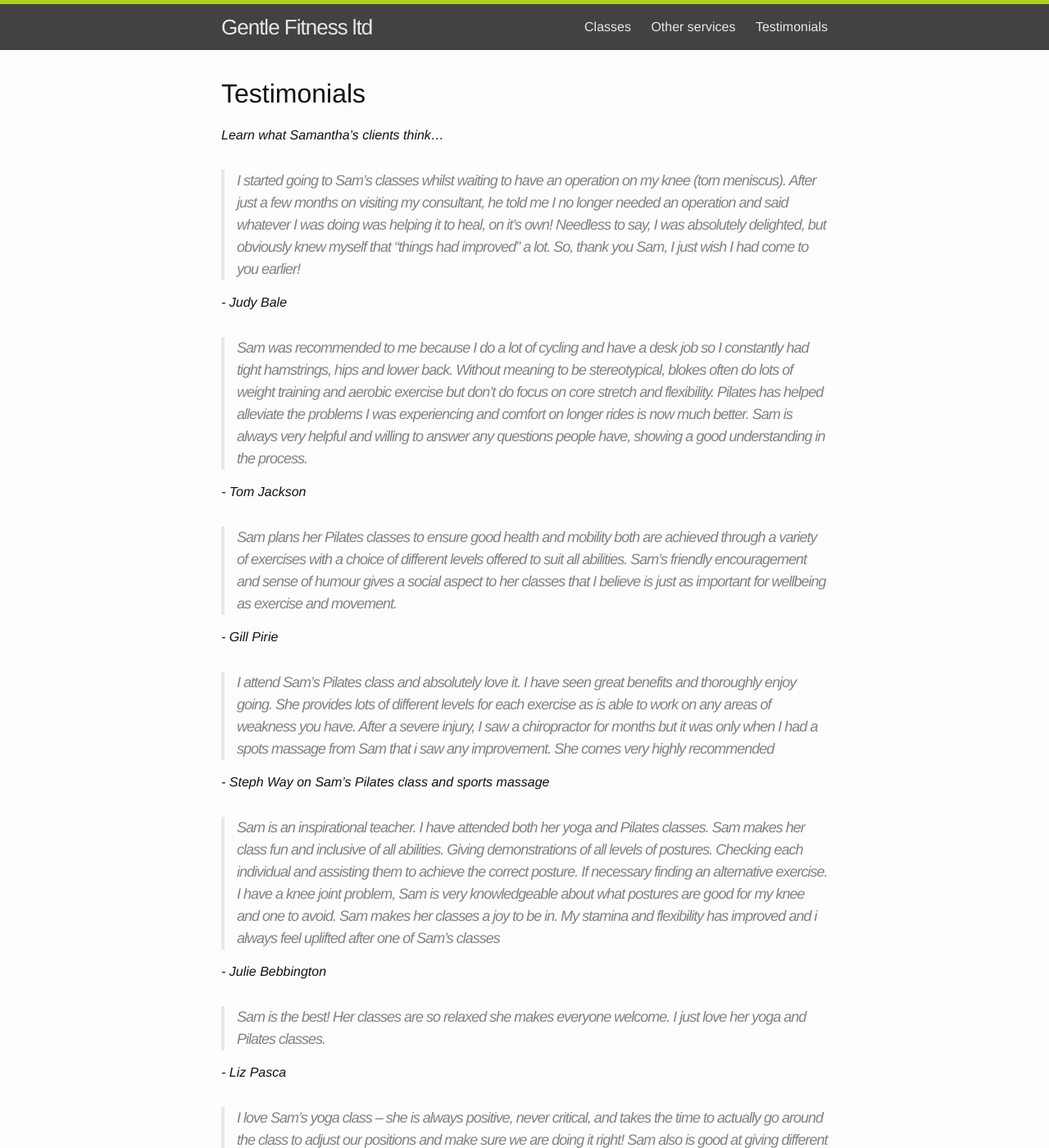
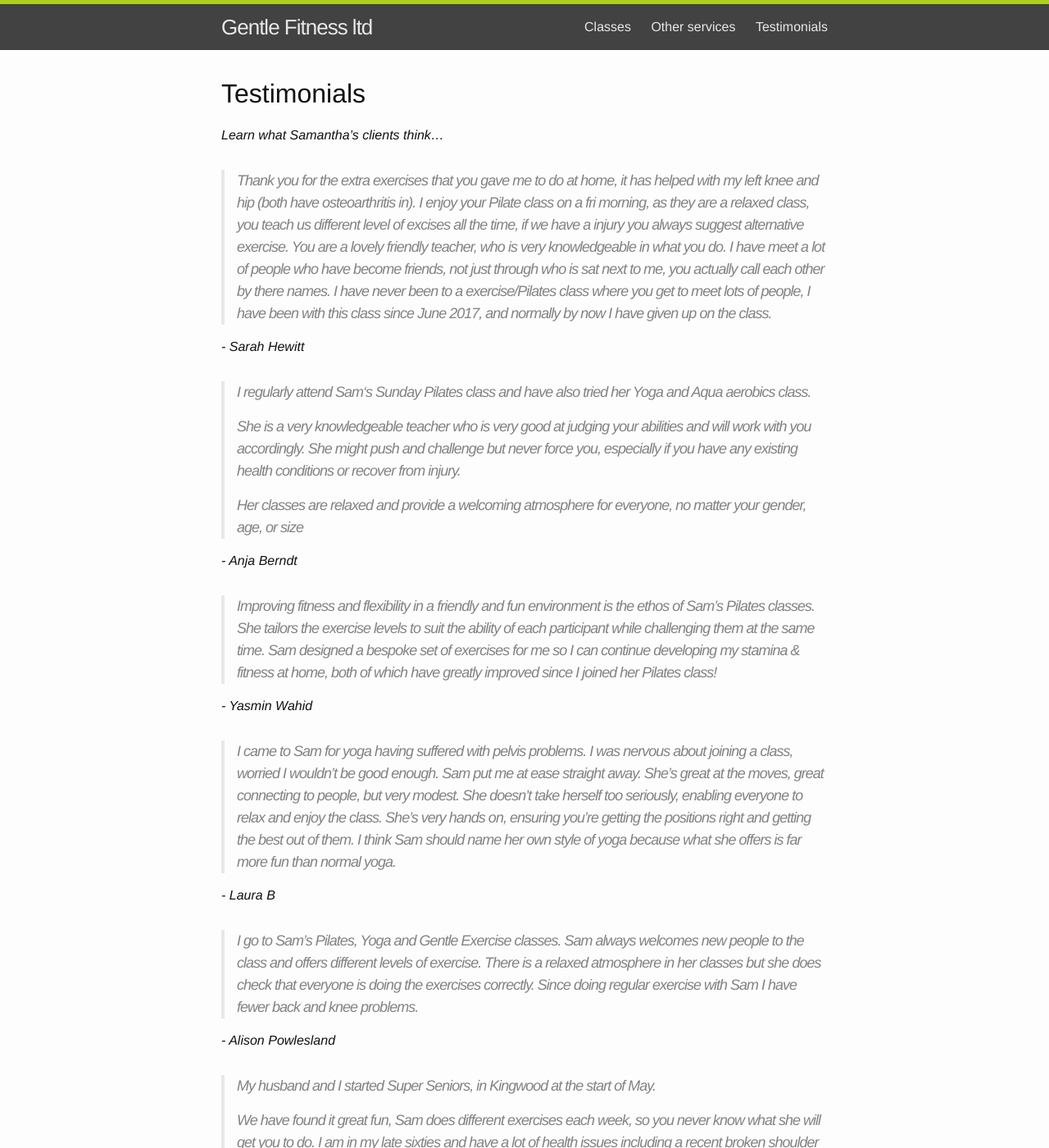
Before and after one commit to gentlefitness-www/gentlefitness-www, a Jekyll site: the page built from testimonials.md, in a window 1280 px wide and 1400 px high. Shown: the whole window at 82% size. Built offline with Jekyll 4.4.1, drawn with Linux system fonts in a browser that asks for light colours; some of the changed text lies outside the part shown.

Commit message:
Added testimonials

```diff
--- a/testimonials.md
+++ b/testimonials.md
@@ -7,6 +7,80 @@ permalink: /testimonials.html
 # Testimonials
 
 *Learn what Samantha's clients think...*
+
+> Thank you for the extra exercises that you gave me to do at home, it has helped
+> with my left knee and hip (both have osteoarthritis in). I enjoy your Pilate
+> class on a fri morning, as they are a relaxed class, you teach us different
+> level of excises all the time, if we have a injury you always suggest
+> alternative exercise. You are a lovely friendly teacher, who is very
+> knowledgeable in what you do. I have meet a lot of people who have become
+> friends, not just through who is sat next to me, you actually call each other
+> by there names. I have never been to a exercise/Pilates class where you get to
+> meet lots of people, I have been with this class since June 2017, and normally
+> by now I have given up on the class.
+
+*- Sarah Hewitt*
+
+> I regularly attend Sam‘s Sunday Pilates class and have also tried her Yoga and
+> Aqua aerobics class.
+>
+> She is a very knowledgeable teacher who is very good at judging your abilities
+> and will work with you accordingly. She might push and challenge but never
+> force you, especially if you have any existing health conditions or recover
+> from injury.
+>
+> Her classes are relaxed and provide a welcoming atmosphere for everyone, no
+> matter your gender, age, or size
+
+*- Anja Berndt*
+
+> Improving fitness and flexibility in a friendly and fun environment is the
+> ethos of Sam’s Pilates classes. She tailors the exercise levels to suit the
+> ability of each participant while challenging them at the same time. Sam
+> designed a bespoke set of exercises for me so I can continue developing my
+> stamina & fitness at home, both of which have greatly improved since I joined
+> her Pilates class!
+
+*- Yasmin Wahid*
+
+> I came to Sam for yoga having suffered with pelvis problems. I was nervous
+> about joining a class, worried I wouldn't be good enough. Sam put me at ease
+> straight away. She’s great at the moves, great connecting to people, but very
+> modest. She doesn't take herself too seriously, enabling everyone to relax and
+> enjoy the class. She’s very hands on, ensuring you’re getting the positions
+> right and getting the best out of them. I think Sam should name her own style
+> of yoga because what she offers is far more fun than normal yoga.
+
+*- Laura B*
+
+> I go to Sam's Pilates, Yoga and Gentle Exercise classes. Sam always welcomes
+> new people to the class and offers different levels of exercise. There is a
+> relaxed atmosphere in her classes but she does check that everyone is doing the
+> exercises correctly. Since doing regular exercise with Sam I have fewer back
+> and knee problems.
+
+*- Alison Powlesland*
+
+> My husband and I started Super Seniors, in Kingwood at the start of May.
+>
+> We have found it great fun, Sam does different exercises each week, so you
+> never know what she will get you to do. I am in my late sixties and have a lot
+> of health issues including a recent broken shoulder but she understands I can't
+> always keep up or do some of the exercises and never pushes me.
+>
+> At the moment my husband is the only man in the class, but doesn't feel out of
+> place as everyone is friendly, and he really enjoys some of the female banter!
+>
+> If you are looking for boot camp then this isn't for you, in fact it is the
+> complete opposite easy going, fun, and we are even allowed to chat why we work!
+
+*- Liz and Phil Wade*
+
+> Sam's classes are always fun and she has a quirky teaching style which I love.
+> She is always ready to correct our moves and positions and is very 'hands on'.
+> Just great!
+
+*- Sue Grainger*
 
 > I started going to Sam’s classes whilst waiting to have an operation on my knee
 > (torn meniscus). After just a few months on visiting my consultant, he told me
```
